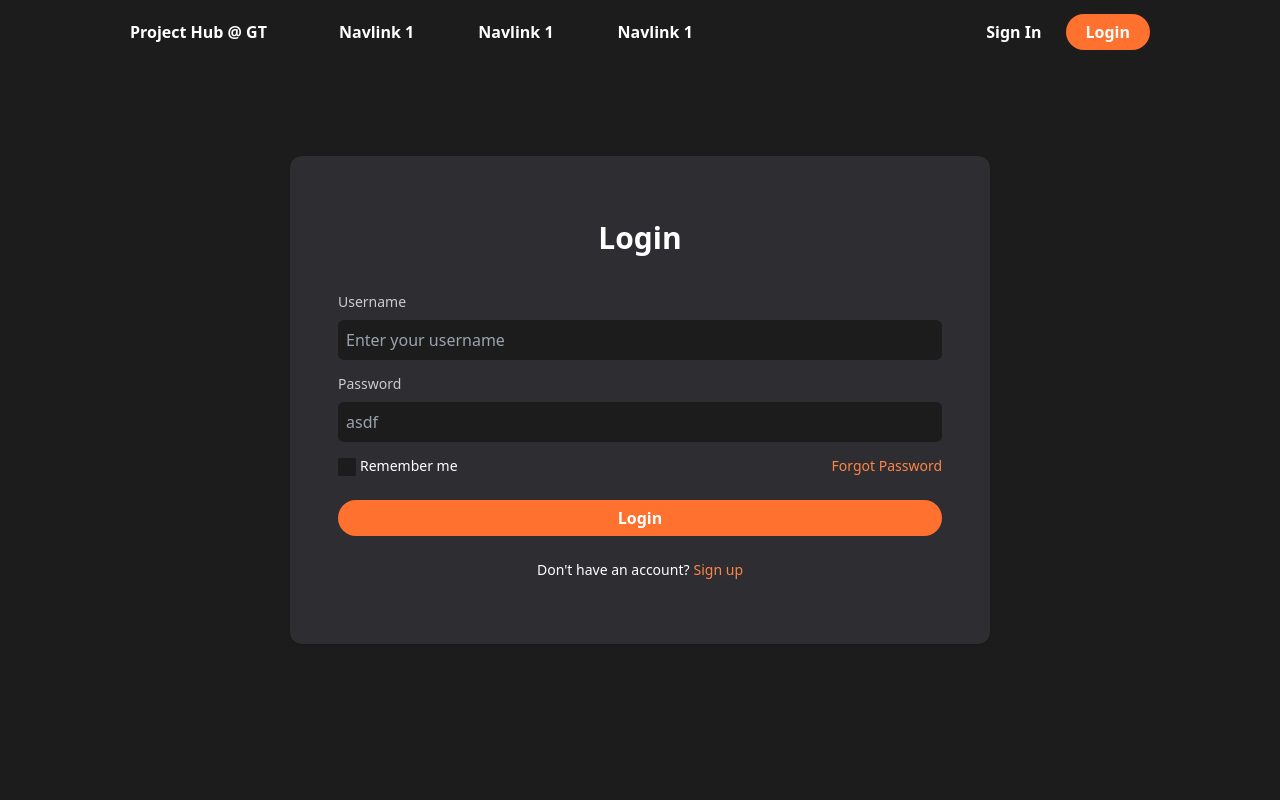
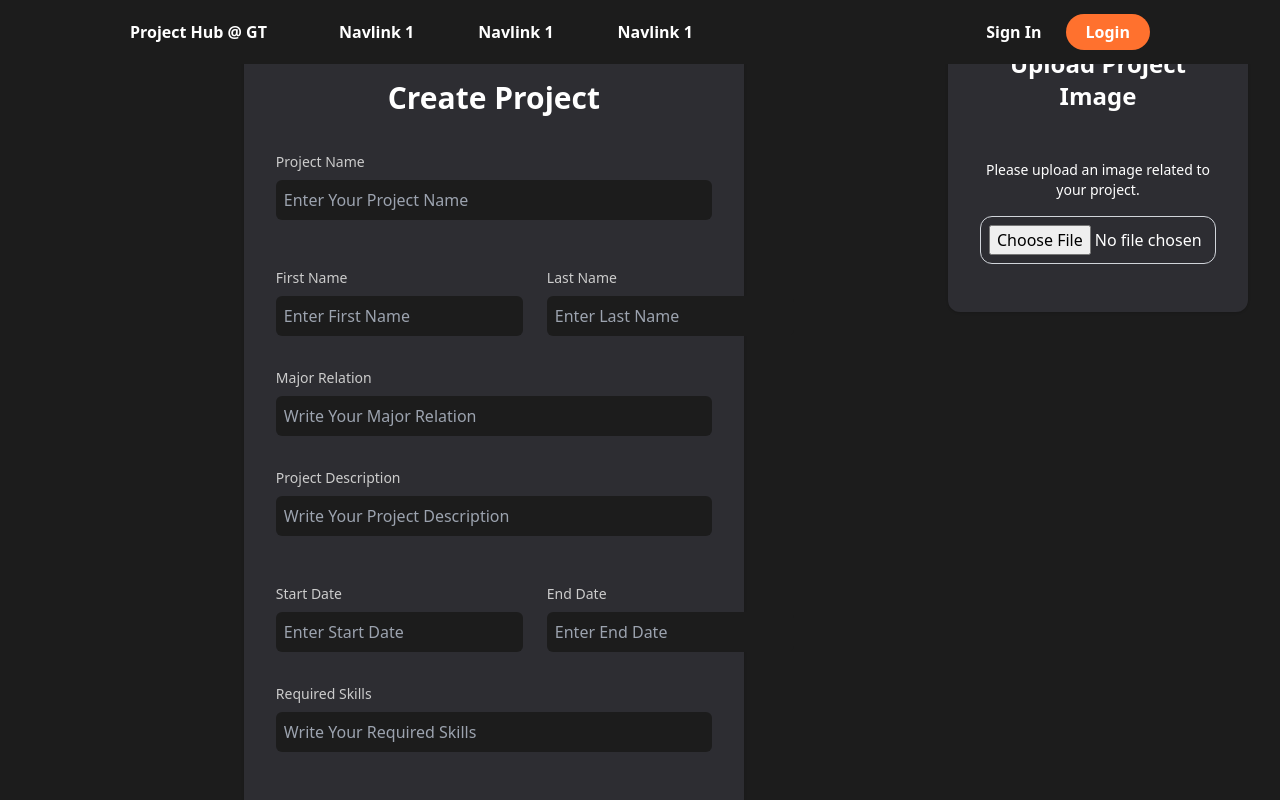
Before and after one commit to Kishanmp3/ProjectHub-GT, a React (Vite) app: page /new-project in a window 1280 px wide. Shown: the top 800 px of the page. Built offline with nearby package versions, Linux system fonts and the light colour scheme.

Commit message:
UI for New Project

```diff
--- a/src/pages/NewProject.jsx
+++ b/src/pages/NewProject.jsx
@@ -1,39 +1,67 @@
 import React from "react";
-import { Link } from "react-router-dom";
 import CustomInput from "../components/CustomInput";
-import wave from "../assets/wave.svg";
 
 const NewProject = () => {
   return (
     <>
-      <section className="min-h-[calc(100vh)] margins h-full flex justify-center items-center">
-        <div className="shadow px-12 py-16 rounded bg-surface-200 w-[700px]">
+      <section className="min-h-[calc(100vh)] h-full flex justify-between items-start px-8">
+        {/* Left Col*/}s
+        <div className="shadow px-8 py-12 rounded bg-surface-200 w-[500px]">
           <div className="flex flex-col gap-y-6">
-            <h2 className="w-full flex justify-center text-text">Login</h2>
-            <div className="flex flex-col gap-y-1.5">
-              <CustomInput
-                placeholder={"Enter your username"}
-                label={"Username"}
-              />
-              <CustomInput placeholder={"asdf"} label={"Password"} />
-              <div className="flex justify-between">
-                <div className="flex items-center gap-x-1">
-                  <input
-                    type="checkbox"
-                    className="mt-0.5 bg-surface-100 rounded-sm border-[3.5px] border-surface-100 appearance-none w-[18px] h-[18px] checked:bg-primary-400 cursor-pointer"
-                  />
-                  <span className="text-sm font-medium group">Remember me</span>
-                </div>
-                <a className="link text-sm">Forgot Password</a>
-              </div>
+            <h2 className="w-full flex justify-center text-text mt-8">Create Project</h2>
+
+            <CustomInput
+              placeholder={"Enter Your Project Name"}
+              label={"Project Name"}
+            />
+
+            <div className="flex gap-x-6 mt-4">
+              <CustomInput placeholder={"Enter First Name"} label={"First Name"} />
+              <CustomInput placeholder={"Enter Last Name"} label={"Last Name"} />
             </div>
 
-            <button className="primary-btn">Login</button>
-            <div className="flex w-full justify-center text-sm gap-x-1">
-              <span>Don't have an account?</span>
-              <a className="link">Sign up</a>
+            <CustomInput
+              placeholder={"Write Your Major Relation"}
+              label={"Major Relation"}
+            />
+
+            <CustomInput
+              placeholder={"Write Your Project Description"}
+              label={"Project Description"}
+              className="h-32 w-full"
+            />
+
+            <div className="flex gap-x-6 mt-4">
+              <CustomInput placeholder={"Enter Start Date"} label={"Start Date"} />
+              <CustomInput placeholder={"Enter End Date"} label={"End Date"} />
+            </div>
+
+            <CustomInput
+              placeholder={"Write Your Required Skills"}
+              label={"Required Skills"}
+              className="h-32 w-full"
+            />
+
+            <button className="primary-btn mt-6">Create Project</button>
+
+            <div className="flex w-full justify-center text-sm gap-x-1 mt-4">
+              <span>Already Have an Account?</span>
+              <a className="link">Login</a>
             </div>
           </div>
+        </div>
+        {/* Right Col */}
+        <div className="w-[300px] flex flex-col items-center justify-center shadow px-8 py-12 rounded bg-surface-200">
+          <h3 className="text-2xl font-semibold mb-4 text-center">Upload Project Image</h3>
+          <p className="text-sm mb-4 text-center text-text mt-8">
+            Please upload an image related to your project.
+          </p>
+          <input
+            id="file-upload"
+            type="file"
+            accept="image/*"
+            className="border border-gray-300 rounded p-2 w-full"
+          />
         </div>
       </section>
     </>
```
